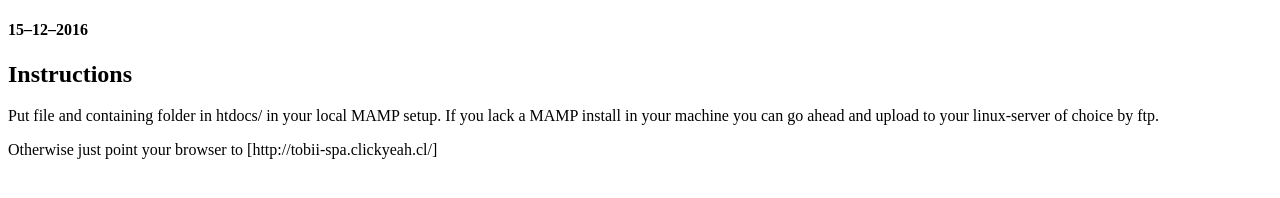
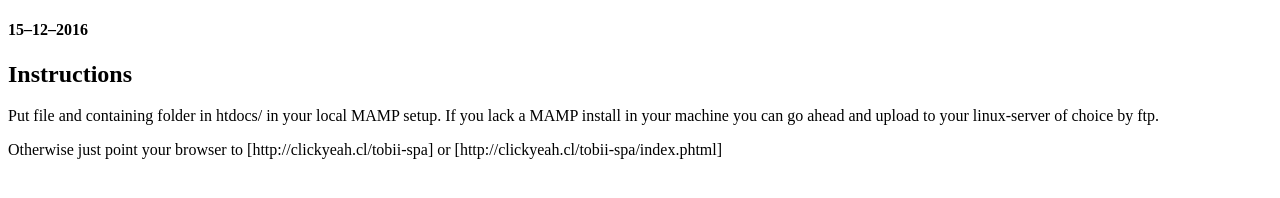
Before and after one commit to papplo/tobii-spa, a plain HTML site: page README.html in a window 1280 px wide. Drawn offline with Linux system fonts and the light colour scheme.

Commit message:
finalize readme

```diff
--- a/README.html
+++ b/README.html
@@ -10,7 +10,7 @@
 
 <p>Put file and containing folder in htdocs/ in your local MAMP setup. If you lack a MAMP install in your machine you can go ahead and upload to your linux-server of choice by ftp.</p>
 
-<p>Otherwise just point your browser to [http://tobii-spa.clickyeah.cl/]</p>
+<p>Otherwise just point your browser to [http://clickyeah.cl/tobii-spa] or [http://clickyeah.cl/tobii-spa/index.phtml]</p>
 
 </body>
 </html>
```
Also changed, not shown: 3 other files.
